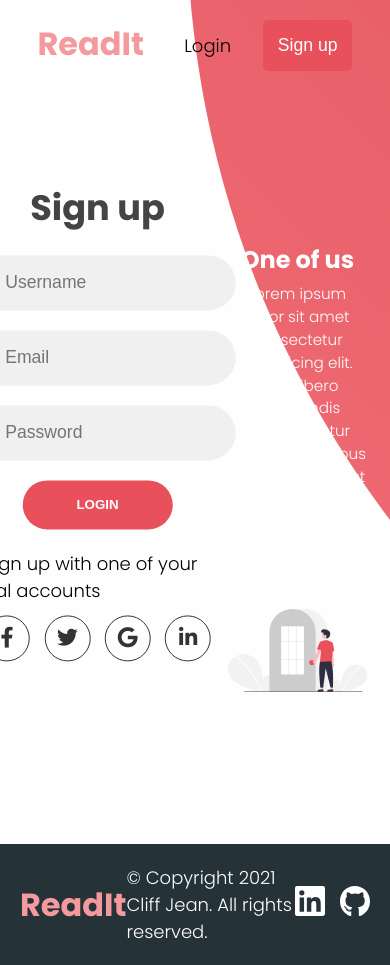
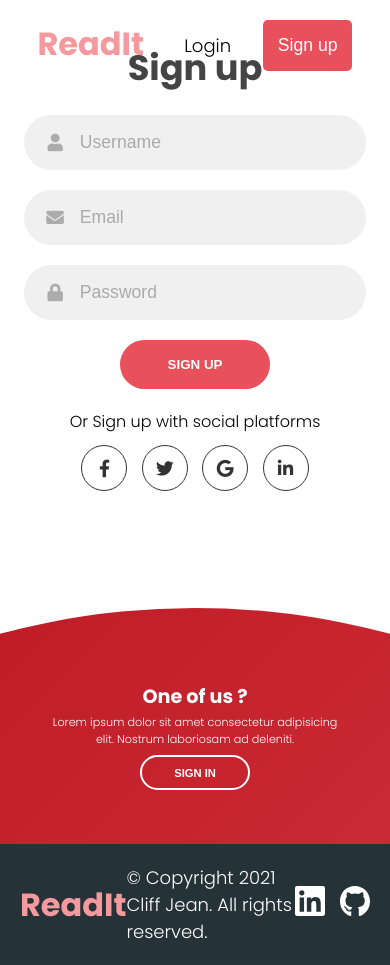
Before and after one commit to cliff-lilly-jean/Readit, a Vue app: page /login in a window 390 px wide. Both pictures are taken after a click on the button "SIGN UP". Built offline with nearby package versions, Linux system fonts and the light colour scheme.

Commit message:
Finished the design and functionality of the sign up sign in pages animations. Need to add a backend

```diff
--- a/src/components/LoginAndSignUpPage.vue
+++ b/src/components/LoginAndSignUpPage.vue
@@ -1,9 +1,8 @@
 <template>
   <div id="sign-up">
     <Navbar></Navbar>
-    <div :class="{ 'sign-up-mode': signUpModeActive }" class="container">
+    <div :class="{ 'sign-up-mode': isSignUpMode }" class="container">
       <div class="forms-container">
-        <!-- Sign In -->
         <div class="signin-signup">
           <form action="#" class="sign-in-form">
             <h2 class="title">Sign in</h2>
@@ -15,10 +14,8 @@
               <i class="fas fa-lock"></i>
               <input type="password" placeholder="Password" />
             </div>
-            <input type="submit" class="btn solid" value="Login" />
-            <p class="social-text">
-              Or sign in with one of your social accounts
-            </p>
+            <input type="submit" value="Login" class="btn solid" />
+            <p class="social-text">Or Sign in with social platforms</p>
             <div class="social-media">
               <a href="#" class="social-icon">
                 <i class="fab fa-facebook-f"></i>
@@ -34,9 +31,6 @@
               </a>
             </div>
           </form>
-        </div>
-        <!-- Sign Up -->
-        <div class="signin-signup">
           <form action="#" class="sign-up-form">
             <h2 class="title">Sign up</h2>
             <div class="input-field">
@@ -51,10 +45,8 @@
               <i class="fas fa-lock"></i>
               <input type="password" placeholder="Password" />
             </div>
-            <input type="submit" class="btn solid" value="Login" />
-            <p class="social-text">
-              Or sign up with one of your social accounts
-            </p>
+            <input type="submit" class="btn" value="Sign up" />
+            <p class="social-text">Or Sign up with social platforms</p>
             <div class="social-media">
               <a href="#" class="social-icon">
                 <i class="fab fa-facebook-f"></i>
@@ -72,43 +64,41 @@
           </form>
         </div>
       </div>
+      <!-- Left and Rignt Panels -->
       <div class="panels-container">
-        <div class="panel panel-left">
+        <div class="panel left-panel">
           <div class="content">
-            <h3>New Here?</h3>
+            <h3>New here ?</h3>
             <p>
-              Lorem ipsum dolor sit amet consectetur adipisicing elit. Enim
-              libero perferendis consequuntur omnis temporibus necessitatibus
-              est dignissimos cupiditate aperiam nesciunt!
+              Lorem ipsum, dolor sit amet consectetur adipisicing elit. Debitis,
+              ex ratione. Aliquid!
             </p>
             <button
-              @click="signUpModeIsTrue"
+              @click="signUpButtonIsPressed"
               class="btn transparent"
-              id="sign-up-button"
+              id="sign-up-btn"
             >
-              Sign Up
+              Sign up
             </button>
           </div>
-          <img src="../assets/images/_img/sign_up.svg" alt="" class="image" />
+          <img src="../assets/images/_img/sign_up.svg" class="image" alt="" />
         </div>
-        <!-- Right Panel -->
-        <div class="panel panel-right">
+        <div class="panel right-panel">
           <div class="content">
-            <h3>One of us</h3>
+            <h3>One of us ?</h3>
             <p>
-              Lorem ipsum dolor sit amet consectetur adipisicing elit. Enim
-              libero perferendis consequuntur omnis temporibus necessitatibus
-              est dignissimos cupiditate aperiam nesciunt!
+              Lorem ipsum dolor sit amet consectetur adipisicing elit. Nostrum
+              laboriosam ad deleniti.
             </p>
             <button
-              @click="signUpModeIsFalse"
+              @click="signInButtonIsPressed"
               class="btn transparent"
-              id="sign-in-button"
+              id="sign-in-btn"
             >
-              Sign In
+              Sign in
             </button>
           </div>
-          <img src="../assets/images/_img/sign_in.svg" alt="" class="image" />
+          <img src="../assets/images/_img/sign_in.svg" class="image" alt="" />
         </div>
       </div>
     </div>
@@ -126,16 +116,16 @@ export default {
   },
   data() {
     return {
-      signUpModeActive: false,
+      isSignUpMode: false,
     };
   },
   methods: {
-    signUpModeIsTrue() {
-      this.signUpModeActive = true;
+    signUpButtonIsPressed() {
+      this.isSignUpMode = true;
     },
 
-    signUpModeIsFalse() {
-      this.signUpModeActive = false;
+    signInButtonIsPressed() {
+      this.isSignUpMode = false;
     },
   },
 };
@@ -149,23 +139,9 @@ export default {
 .container {
   position: relative;
   width: 100%;
-  background-color: #fefefe;
+  background-color: #fff;
   min-height: 100vh;
   overflow: hidden;
-  z-index: 6;
-}
-
-.container:before {
-  content: "";
-  position: absolute;
-  height: 2000px;
-  width: 2000px;
-  top: -10%;
-  right: 48%;
-  background-image: linear-gradient(45deg, #f37179 0%, #ce343f 100%);
-  transform: translateY(-50%);
-  border-radius: 50%;
-  transition: 1.8s ease-in-out;
 }
 
 .forms-container {
@@ -176,30 +152,51 @@ export default {
   left: 0;
 }
 
-/* Form Rules */
+.signin-signup {
+  position: absolute;
+  top: 50%;
+  transform: translate(-50%, -50%);
+  left: 75%;
+  width: 50%;
+  transition: 1s 0.7s ease-in-out;
+  display: grid;
+  grid-template-columns: 1fr;
+  z-index: 5;
+}
 
 form {
   display: flex;
+  align-items: center;
+  justify-content: center;
   flex-direction: column;
-  justify-content: center;
-  align-items: center;
+  padding: 0rem 5rem;
+  transition: all 0.2s 0.7s;
+  overflow: hidden;
   grid-column: 1 / 2;
   grid-row: 1 / 2;
-  padding: 0.5rem;
+}
+
+form.sign-up-form {
+  opacity: 0;
+  z-index: 1;
+}
+
+form.sign-in-form {
+  z-index: 2;
 }
 
 .title {
   font-size: 2.2rem;
+  color: #444;
   margin-bottom: 10px;
-  color: #444;
 }
 
 .input-field {
   max-width: 380px;
   width: 100%;
-  height: 55px;
   background-color: #f0f0f0;
   margin: 10px 0;
+  height: 55px;
   border-radius: 55px;
   display: grid;
   grid-template-columns: 15% 85%;
@@ -210,8 +207,9 @@ form {
 .input-field i {
   text-align: center;
   line-height: 55px;
-  color: 55px;
-  font-size: 1.5rem;
+  color: #acacac;
+  transition: 0.5s;
+  font-size: 1.1rem;
 }
 
 .input-field input {
@@ -224,36 +222,14 @@ form {
   color: #333;
 }
 
-.input-field input:placeholder-shown {
+.input-field input::placeholder {
   color: #aaa;
   font-weight: 500;
 }
 
-/* Button Rules */
-
-.btn {
-  width: 150px;
-  height: 49px;
-  outline: none;
-  border: none;
-  border-radius: 48px;
-  background-color: #e8505b;
-  color: #fefefe;
-  text-transform: uppercase;
-  font-weight: 600;
-  margin: 10px 0;
-  transition: all 0.5s;
-  cursor: pointer;
-}
-
-.btn:hover {
-  background: #af3a42;
-}
-
-/* Social Media Rules */
-
 .social-text {
   padding: 0.7rem 0;
+  font-size: 1rem;
 }
 
 .social-media {
@@ -264,84 +240,94 @@ form {
 .social-icon {
   height: 46px;
   width: 46px;
-  border: 1px solid #333;
-  margin: 0 0.45rem;
   display: flex;
   justify-content: center;
   align-items: center;
+  margin: 0 0.45rem;
+  color: #333;
+  border-radius: 50%;
+  border: 1px solid #333;
   text-decoration: none;
-  color: #333;
-  font-size: 1.3rem;
-  border-radius: 50%;
-  transition: all 0.5s;
+  font-size: 1.1rem;
+  transition: 0.3s;
 }
 
 .social-icon:hover {
   color: #e8505b;
-  border-color: #af3a42;
+  border-color: #af2932;
 }
 
-/* Sign Up */
-
-.signin-signup {
-  position: absolute;
-  top: 50%;
-  transform: translate(-50%, -50%);
-  left: 75%;
-  display: grid;
-  grid-template-columns: 1fr;
-  z-index: 5;
-  /* transition: 1.1s 0.4s ease-in-out; */
+.btn {
+  width: 150px;
+  background-color: #e8505b;
+  border: none;
+  outline: none;
+  height: 49px;
+  border-radius: 49px;
+  color: #fff;
+  text-transform: uppercase;
+  font-weight: 600;
+  margin: 10px 0;
+  cursor: pointer;
+  transition: 0.5s;
 }
 
-/* Other */
-
-form.sign-in-form {
-  z-index: 2;
+.btn:hover {
+  background-color: #b9343d;
 }
-
-form.sign-up-form {
-  z-index: 1;
-  opacity: 0;
-}
-
-/* Panels */
-
-.image {
-  width: 100%;
-  transition: 1.1s 0.4s ease-in-out;
-}
-
 .panels-container {
   position: absolute;
+  height: 100%;
   width: 100%;
-  height: 100%;
   top: 0;
   left: 0;
   display: grid;
   grid-template-columns: repeat(2, 1fr);
 }
 
+.container:before {
+  content: "";
+  position: absolute;
+  height: 2000px;
+  width: 2000px;
+  top: -10%;
+  right: 48%;
+  transform: translateY(-50%);
+  background-image: linear-gradient(-45deg, #e8505b 0%, #b6111c 100%);
+  transition: 1.8s ease-in-out;
+  border-radius: 50%;
+  z-index: 6;
+}
+
+.image {
+  width: 100%;
+  transition: transform 1.1s ease-in-out;
+  transition-delay: 0.4s;
+}
+
 .panel {
   display: flex;
   flex-direction: column;
-  align-items: center;
-  justify-content: center;
+  align-items: flex-end;
+  justify-content: space-around;
   text-align: center;
-  z-index: 7;
+  z-index: 6;
 }
 
-.panel-left {
+.left-panel {
+  pointer-events: all;
   padding: 8rem 17% 2rem 12%;
 }
 
-.panel-right {
+.right-panel {
+  pointer-events: none;
   padding: 8rem 12% 2rem 17%;
 }
 
 .panel .content {
-  color: #fefefe;
-  transition: 0.9s 0.6s ease-in-out;
+  color: #fff;
+  transition: transform 0.9s ease-in-out;
+  transition-delay: 0.6s;
 }
 
 .panel h3 {
@@ -358,54 +344,183 @@ form.sign-up-form {
 .btn.transparent {
   margin: 0;
   background: none;
-  border: 2px solid #fefefe;
+  border: 2px solid #fff;
   width: 130px;
   height: 41px;
   font-weight: 600;
   font-size: 0.8rem;
 }
 
-.panel-right .content,
-.panel-right .image {
+.right-panel .image,
+.right-panel .content {
   transform: translateX(800px);
 }
 
-/* Animations */
+/* ANIMATION */
 
 .container.sign-up-mode:before {
   transform: translate(100%, -50%);
   right: 52%;
 }
 
-.container.sign-up-mode .panel-left .image,
-.container.sign-up-mode .panel-left .content {
-  transform: translate(-800px);
-}
-
-.container.sign-up-mode .panel-right .image,
-.container.sign-up-mode .panel-right .content {
-  transform: translateX(0%);
-}
-
-.container.sign-up-mode .panel-left {
-  pointer-events: none;
-}
-
-.container.sign-up-mode .panel-right {
-  pointer-events: all;
+.container.sign-up-mode .left-panel .image,
+.container.sign-up-mode .left-panel .content {
+  transform: translateX(-800px);
 }
 
 .container.sign-up-mode .signin-signup {
   left: 25%;
 }
 
-.container.sign-up-mode form.sign-in-form {
-  z-index: 1;
-  opacity: 0;
+.container.sign-up-mode form.sign-up-form {
+  opacity: 1;
+  z-index: 2;
 }
 
-.container.sign-up-mode form.sign-up-form {
-  z-index: 2;
-  opacity: 1;
+.container.sign-up-mode form.sign-in-form {
+  opacity: 0;
+  z-index: 1;
+}
+
+.container.sign-up-mode .right-panel .image,
+.container.sign-up-mode .right-panel .content {
+  transform: translateX(0%);
+}
+
+.container.sign-up-mode .left-panel {
+  pointer-events: none;
+}
+
+.container.sign-up-mode .right-panel {
+  pointer-events: all;
+}
+
+@media (max-width: 870px) {
+  .container {
+    min-height: 800px;
+    height: 100vh;
+  }
+  .signin-signup {
+    width: 100%;
+    top: 95%;
+    transform: translate(-50%, -100%);
+    transition: 1s 0.8s ease-in-out;
+  }
+
+  .signin-signup,
+  .container.sign-up-mode .signin-signup {
+    left: 50%;
+  }
+
+  .panels-container {
+    grid-template-columns: 1fr;
+    grid-template-rows: 1fr 2fr 1fr;
+  }
+
+  .panel {
+    flex-direction: row;
+    justify-content: space-around;
+    align-items: center;
+    padding: 2.5rem 8%;
+    grid-column: 1 / 2;
+  }
+
+  .right-panel {
+    grid-row: 3 / 4;
+  }
+
+  .left-panel {
+    grid-row: 1 / 2;
+  }
+
+  .image {
+    width: 200px;
+    transition: transform 0.9s ease-in-out;
+    transition-delay: 0.6s;
+  }
+
+  .panel .content {
+    padding-right: 15%;
+    transition: transform 0.9s ease-in-out;
+    transition-delay: 0.8s;
+  }
+
+  .panel h3 {
+    font-size: 1.2rem;
+  }
+
+  .panel p {
+    font-size: 0.7rem;
+    padding: 0.5rem 0;
+  }
+
+  .btn.transparent {
+    width: 110px;
+    height: 35px;
+    font-size: 0.7rem;
+  }
+
+  .container:before {
+    width: 1500px;
+    height: 1500px;
+    transform: translateX(-50%);
+    left: 30%;
+    bottom: 68%;
+    right: initial;
+    top: initial;
+    transition: 2s ease-in-out;
+  }
+
+  .container.sign-up-mode:before {
+    transform: translate(-50%, 100%);
+    bottom: 32%;
+    right: initial;
+  }
+
+  .container.sign-up-mode .left-panel .image,
+  .container.sign-up-mode .left-panel .content {
+    transform: translateY(-300px);
+  }
+
+  .container.sign-up-mode .right-panel .image,
+  .container.sign-up-mode .right-panel .content {
+    transform: translateY(0px);
+  }
+
+  .right-panel .image,
+  .right-panel .content {
+    transform: translateY(300px);
+  }
+
+  .container.sign-up-mode .signin-signup {
+    top: 5%;
+    transform: translate(-50%, 0);
+  }
+}
+
+@media (max-width: 570px) {
+  form {
+    padding: 0 1.5rem;
+  }
+
+  .image {
+    display: none;
+  }
+  .panel .content {
+    padding: 0.5rem 1rem;
+  }
+  .container {
+    padding: 1.5rem;
+  }
+
+  .container:before {
+    bottom: 72%;
+    left: 50%;
+  }
+
+  .container.sign-up-mode:before {
+    bottom: 28%;
+    left: 50%;
+  }
 }
 </style>
```
